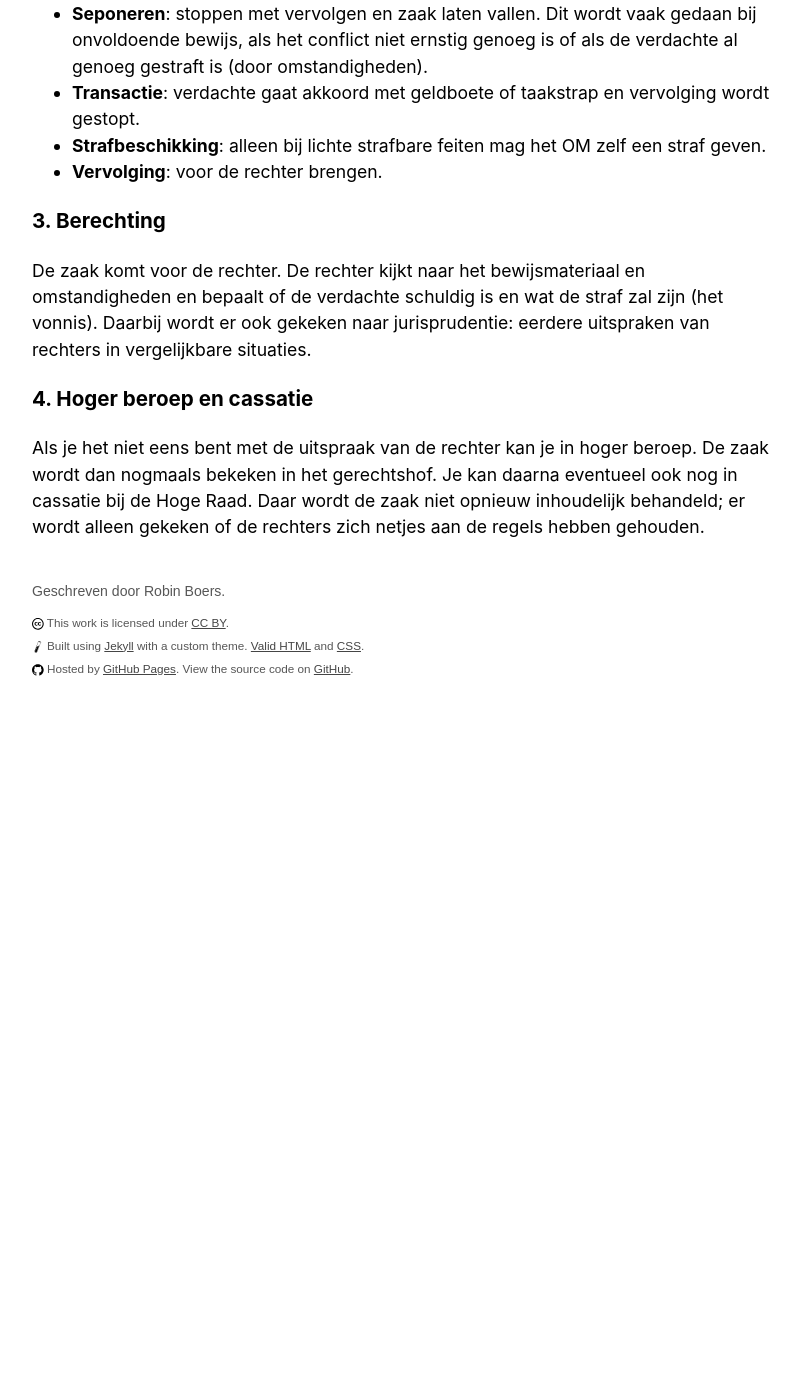
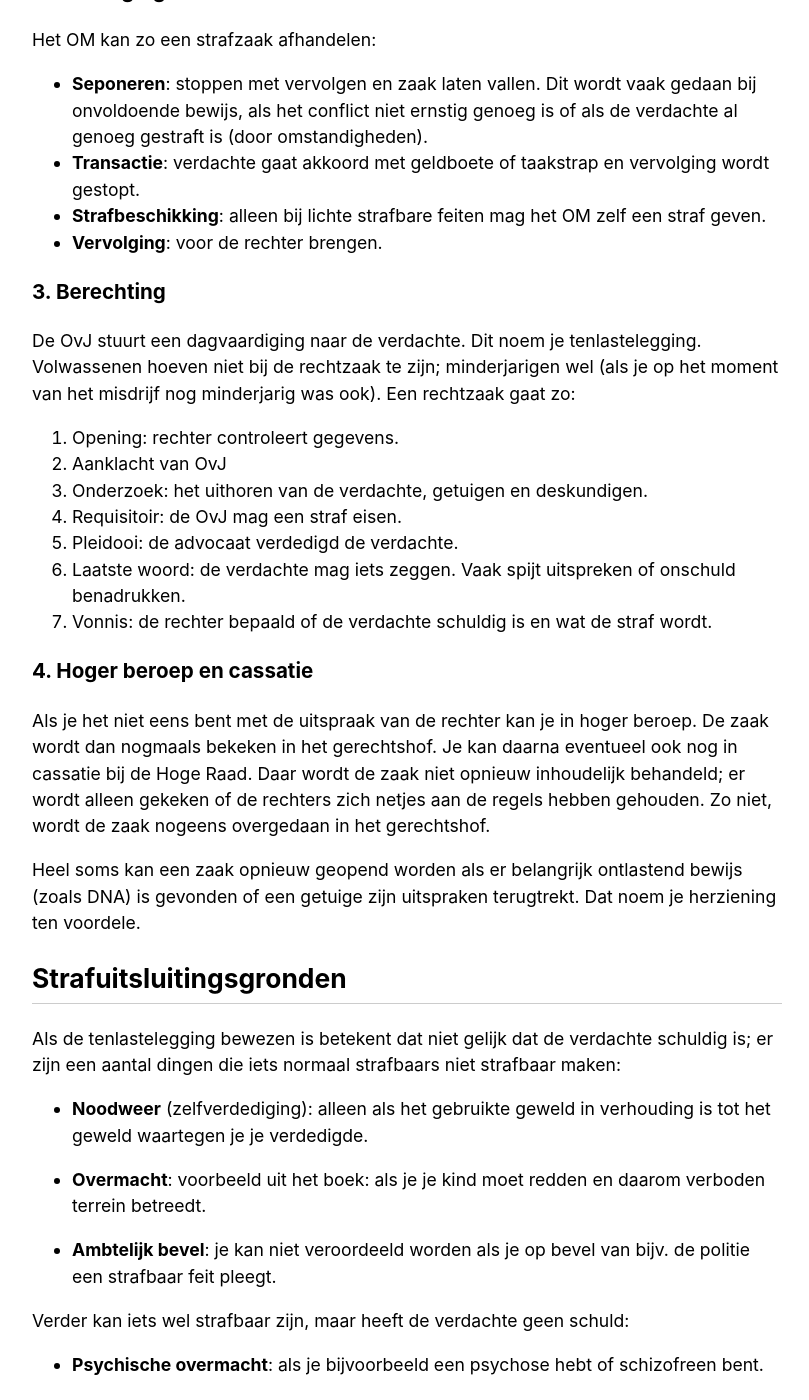
Before and after one commit to RobinBoers/school.geheimesite.nl, a Jekyll site: the page built from 5VWO/TW2/Maatschappijleer2.md, in a window 1280 px wide and 1400 px high, scrolled down 2817 px. Shown: the whole window, without its empty margins (233-1042 px from the left). Built offline with Jekyll 4.4.1, drawn with Linux system fonts in a browser that asks for light colours; our own code applies the rules of GitHub Pages for plain Markdown files; before the commit the page ends 3567 px from its top, so only the background shows below that; some of the changed text lies outside the part shown.

Commit message:
Add extra maatschplr

```diff
--- a/5VWO/TW2/Maatschappijleer2.md
+++ b/5VWO/TW2/Maatschappijleer2.md
@@ -29,6 +29,8 @@
 - **Staatsrecht**: grondrechten, hoe de staat is ingericht.
 - **Strafrecht**: strafbare feiten.
 - **Bestuursrecht**: vergunningen, uitkering, subsidie, belastingen.
+
+Een rechtzaak in het publiek recht is meestal openbaar; een uitzondering is een zak tegen een minderjarige.
 
 #### Bezwaar tegen een (overheids)instantie maken:
 
@@ -91,8 +93,60 @@
 
 ### 3. Berechting
 
-De zaak komt voor de rechter. De rechter kijkt naar het bewijsmateriaal en omstandigheden en bepaalt of de verdachte schuldig is en wat de straf zal zijn (het vonnis). Daarbij wordt er ook gekeken naar jurisprudentie: eerdere uitspraken van rechters in vergelijkbare situaties.
+De OvJ stuurt een dagvaardiging naar de verdachte. Dit noem je tenlastelegging. Volwassenen hoeven niet bij de rechtzaak te zijn; minderjarigen wel (als je op het moment van het misdrijf nog minderjarig was ook). Een rechtzaak gaat zo:
+
+1. Opening: rechter controleert gegevens.
+2. Aanklacht van OvJ
+3. Onderzoek: het uithoren van de verdachte, getuigen en deskundigen.
+4. Requisitoir: de OvJ mag een straf eisen.
+5. Pleidooi: de advocaat verdedigd de verdachte.
+6. Laatste woord: de verdachte mag iets zeggen. Vaak spijt uitspreken of onschuld benadrukken.
+7. Vonnis: de rechter bepaald of de verdachte schuldig is en wat de straf wordt.
 
 ### 4. Hoger beroep en cassatie
 
-Als je het niet eens bent met de uitspraak van de rechter kan je in hoger beroep. De zaak wordt dan nogmaals bekeken in het gerechtshof. Je kan daarna eventueel ook nog in cassatie bij de Hoge Raad. Daar wordt de zaak niet opnieuw inhoudelijk behandeld; er wordt alleen gekeken of de rechters zich netjes aan de regels hebben gehouden.
+Als je het niet eens bent met de uitspraak van de rechter kan je in hoger beroep. De zaak wordt dan nogmaals bekeken in het gerechtshof. Je kan daarna eventueel ook nog in cassatie bij de Hoge Raad. Daar wordt de zaak niet opnieuw inhoudelijk behandeld; er wordt alleen gekeken of de rechters zich netjes aan de regels hebben gehouden. Zo niet, wordt de zaak nogeens overgedaan in het gerechtshof.
+
+Heel soms kan een zaak opnieuw geopend worden als er belangrijk ontlastend bewijs (zoals DNA) is gevonden of een getuige zijn uitspraken terugtrekt. Dat noem je herziening ten voordele.
+
+## Strafuitsluitingsgronden
+
+Als de tenlastelegging bewezen is betekent dat niet gelijk dat de verdachte schuldig is; er zijn een aantal dingen die iets normaal strafbaars niet strafbaar maken:
+
+- **Noodweer** (zelfverdediging): alleen als het gebruikte geweld in verhouding is tot het geweld waartegen je je verdedigde.
+
+- **Overmacht**: voorbeeld uit het boek: als je je kind moet redden en daarom verboden terrein betreedt.
+
+- **Ambtelijk bevel**: je kan niet veroordeeld worden als je op bevel van bijv. de politie een strafbaar feit pleegt.
+
+Verder kan iets wel strafbaar zijn, maar heeft de verdachte geen schuld:
+
+- **Psychische overmacht**: als je bijvoorbeeld een psychose hebt of schizofreen bent.
+
+- **Noodweerexcess**: als je in paniek zelfverdediging doet die uit verhouding is met de aanval.
+
+- **Ontoerekeningsvatbaarheid**: lijkt op psychische overmacht; hierbij kan de rechter je ook een *vrijheidsbenemende maatregel* opleggen: een tbs-kliniek.
+
+- **Afwezigheid van schuld**: je hebt indirect of zonder het te weten een strafbaar feit gepleegt, bijvoorbeeld het doorverkopen van gestolen goederen.
+
+Verder is er ook *adolescenetenstrafrecht*. Dat houdt in dat de rechter voor jongeren van 13-23 zelf mag beslissen of hij jeugdstrafrecht of volwassenenstrafrecht toepast. Dat is omdat sommige mensen zich sneller ontwikkelen dan anderen, en dus eerder "volwassen" zijn.
+
+## Straffen
+
+Er zijn een aantal soorten straffen:
+
+- Geldboete
+- Taakstraf
+- Vrijheidsstraf (gevangenis/tbs-kliniek)
+
+Ook kan een rechter een *bijkomende straf* opleggen, zoals het afnemen van het rijbewijs of recht tot het beoefenen van een beroep. Deze straffen zijn bedoeld om schade te herstellen of schade aan de samenleving te voorkomen.
+
+Je hebt ook voorwaardelijke straffen, die alleen worden uitgevoerd als de veroordeelde zich niet aan bepaalde regels houd binnen een bepaalde termijn.
+
+Het opleggen van een straf heeft een aantal doelen:
+
+- **Wraak en verdelging**: we willen dat het leed dat door een misdrijf wordt veroorzaakt ook laten voelen voor de dader.
+- **Afschrikking**: we willen voorkomen dat mensen in de criminaliteit belanden en hopen ze af te schrikken als ze anderen gestraft zien worden.
+- **Voorkomen van eigenrichting**: we willen voorkomen dat burgers elkaar zelf gaan straffen.
+- **Resocialisatie**: we willen voorkomen dat mensen opnieuw in de criminaliteit belanden.
+- **Beveiliging van de samenleving**: als de dader vastzit kan hij niet meer schade aan de samenleving veroorzaken.
```
